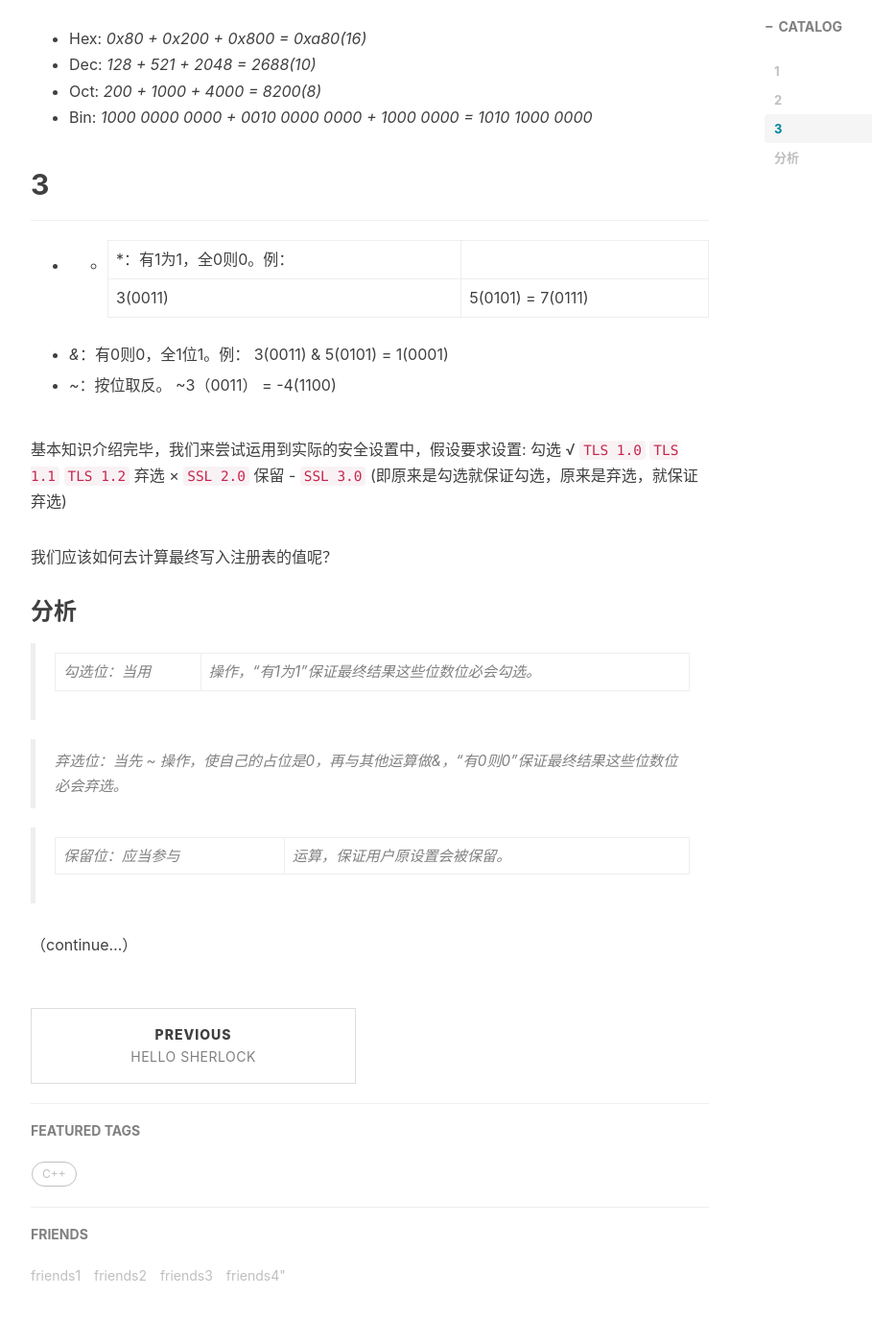
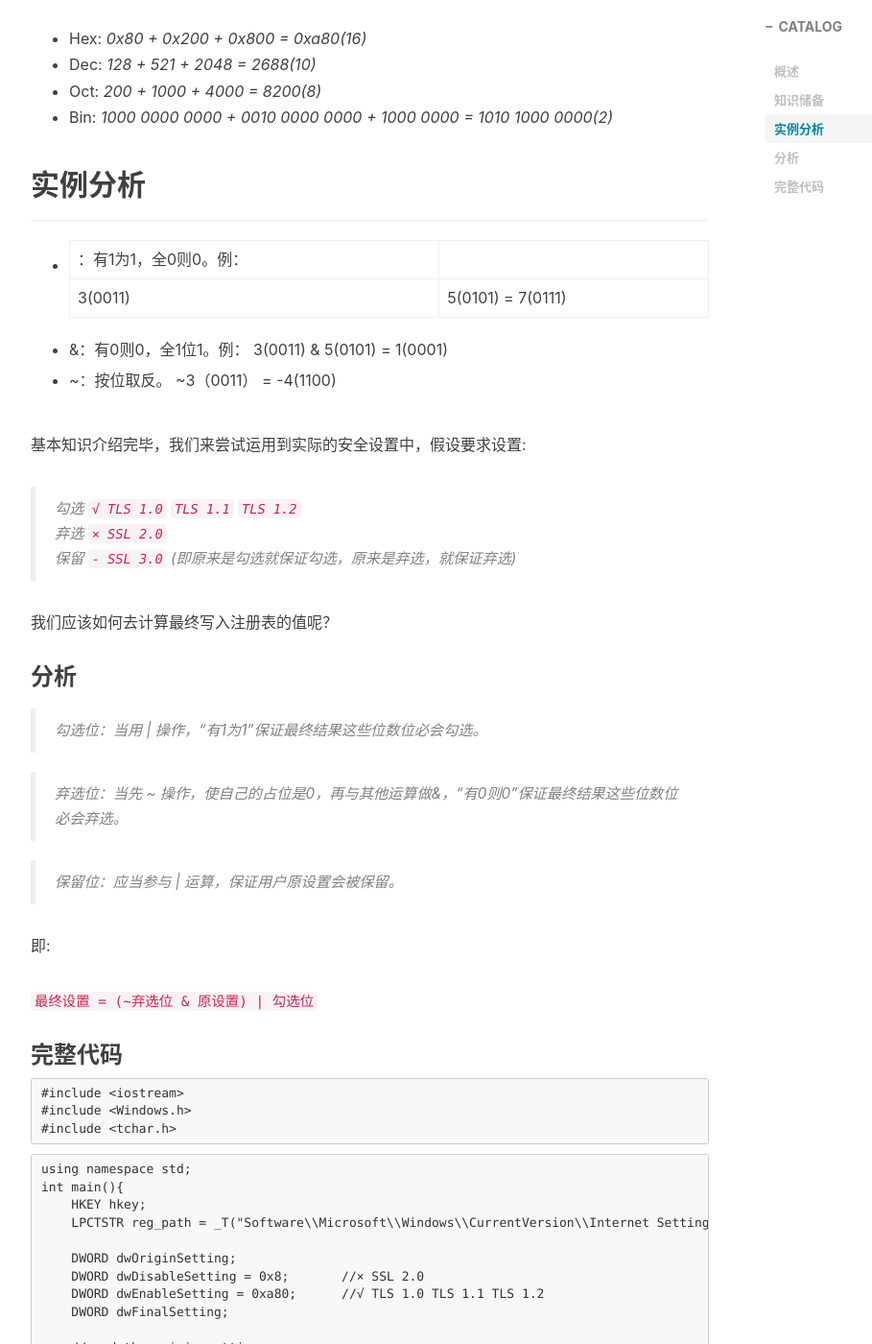
Before and after one commit to sherlockirene/bac.sherlockirene.github.io.bac, a Jekyll site: the page built from _posts/2018-01-11-如何利用或与非运算灵活设置TLS_SSL_for_windows.md, in a window 1280 px wide and 1400 px high, scrolled down 1583 px. Shown: the whole window at 96% size, without its empty margins (233-1142 px from the left). Built offline with Jekyll 4.4.1, drawn with Linux system fonts in a browser that asks for light colours; nearby versions of some CDN libraries; comment, search, counter and statistics services are not loaded; some of the changed text lies outside the part shown.

Commit message:
update the post

````diff
--- a/_posts/2018-01-11-如何利用或与非运算灵活设置TLS_SSL_for_windows.md
+++ b/_posts/2018-01-11-如何利用或与非运算灵活设置TLS_SSL_for_windows.md
@@ -9,16 +9,19 @@ catalog: true
 tags:
     - C++
     - Windows
+    - TLS
+    - SSL
+    - 注册表
 ---
 
 
-## 1
+## 概述
 ***
 在Windows平台下做安全辅助工具时经常会对IE高级选项中的TLS/SSL进行设置，在银行各种安全软件开发中尤为常见。
 
 > _[TLS/SSL 传输层安全性协议 维基百科](https://zh.wikipedia.org/wiki/%E5%82%B3%E8%BC%B8%E5%B1%A4%E5%AE%89%E5%85%A8%E6%80%A7%E5%8D%94%E5%AE%9A)_
 
-## 2
+## 知识储备
 ***
 此项设置共包含
 `TLS 1.0``TLS 1.1``TLS 1.2`
@@ -41,31 +44,85 @@ tags:
 * Hex: *0x80 + 0x200 + 0x800 = 0xa80(16)*
 * Dec: *128 + 521 + 2048 = 2688(10)*
 * Oct: *200 + 1000 + 4000 = 8200(8)*
-* Bin: *1000 0000 0000 + 0010 0000 0000 + 1000 0000 = 1010 1000 0000*
+* Bin: *1000 0000 0000 + 0010 0000 0000 + 1000 0000 = 1010 1000 0000(2)*
 
-## 3
+## 实例分析
 ***
-* *|*：有1为1，全0则0。例：
+* |：有1为1，全0则0。例：
 	3(0011) | 5(0101) = 7(0111)
 
-* *&*：有0则0，全1位1。例：
+* &：有0则0，全1位1。例：
 	3(0011) & 5(0101) = 1(0001)
 
-* *~*：按位取反。
+* ~：按位取反。
 	~3（0011） = -4(1100)
 
 基本知识介绍完毕，我们来尝试运用到实际的安全设置中，假设要求设置:
-勾选 √ `TLS 1.0`  `TLS 1.1`  `TLS 1.2`
-弃选 × `SSL 2.0`
-保留 - `SSL 3.0` (即原来是勾选就保证勾选，原来是弃选，就保证弃选)
+
+> 勾选 `√ TLS 1.0`  `TLS 1.1`  `TLS 1.2`
+>
+> 弃选 `× SSL 2.0`
+>
+> 保留 `- SSL 3.0` (即原来是勾选就保证勾选，原来是弃选，就保证弃选)
 
 我们应该如何去计算最终写入注册表的值呢？
 
 ### 分析
-> 勾选位：当用 | 操作，“有1为1”保证最终结果这些位数位必会勾选。
+> 勾选位：当用 \| 操作，“有1为1”保证最终结果这些位数位必会勾选。
 
 > 弃选位：当先 ~ 操作，使自己的占位是0，再与其他运算做&，“有0则0”保证最终结果这些位数位必会弃选。
 
-> 保留位：应当参与 | 运算，保证用户原设置会被保留。
+> 保留位：应当参与 \| 运算，保证用户原设置会被保留。
+
+即:
+
+`最终设置 = (~弃选位 & 原设置) | 勾选位`
+
+### 完整代码
+```
+#include <iostream>
+#include <Windows.h>
+#include <tchar.h>
+```
+```
+using namespace std;
+int main(){
+    HKEY hkey;
+    LPCTSTR reg_path = _T("Software\\Microsoft\\Windows\\CurrentVersion\\Internet Settings");
+
+    DWORD dwOriginSetting;
+    DWORD dwDisableSetting = 0x8;       //× SSL 2.0
+    DWORD dwEnableSetting = 0xa80;      //√ TLS 1.0 TLS 1.1 TLS 1.2
+    DWORD dwFinalSetting;
+
+    //read the origin setting
+    if (ERROR_SUCCESS ==  ::RegOpenKeyEx(HKEY_CURRENT_USER, reg_path, 0, KEY_READ, &hkey)){
+
+        DWORD dwSize = sizeof(DWORD);
+        DWORD dwType = REG_DWORD;
+
+        if(ERROR_SUCCESS != ::RegQueryValueEx(hkey,_T("SecureProtocols"), 0, &dwType, (LPBYTE)&dwOriginSetting,&dwSize)){
+            cout << "Error:None value!"<< endl;
+        }
+
+        cout << dwOriginSetting << endl;
+    }
+    ::RegCloseKey(hkey);
+
+    HKEY hkey2;
+
+    dwFinalSetting = (~dwDisableSetting & dwOriginSetting) | dwEnableSetting;
+    //set the final setting
+    if(ERROR_SUCCESS == ::RegOpenKeyEx(HKEY_CURRENT_USER,reg_path,0,KEY_WRITE,&hkey2)){
+        if(ERROR_SUCCESS != ::RegSetValueEx(hkey2, _T("SecureProtocols"), 0, REG_DWORD, (CONST BYTE*)&dwFinalSetting, sizeof(DWORD))){
+            cout << "Error:Can't write the value!" << endl;
+        }
+    }
+    ::RegCloseKey(hkey2);
+
+    return 0;
+
+}
+```
 
 （continue...）
````
